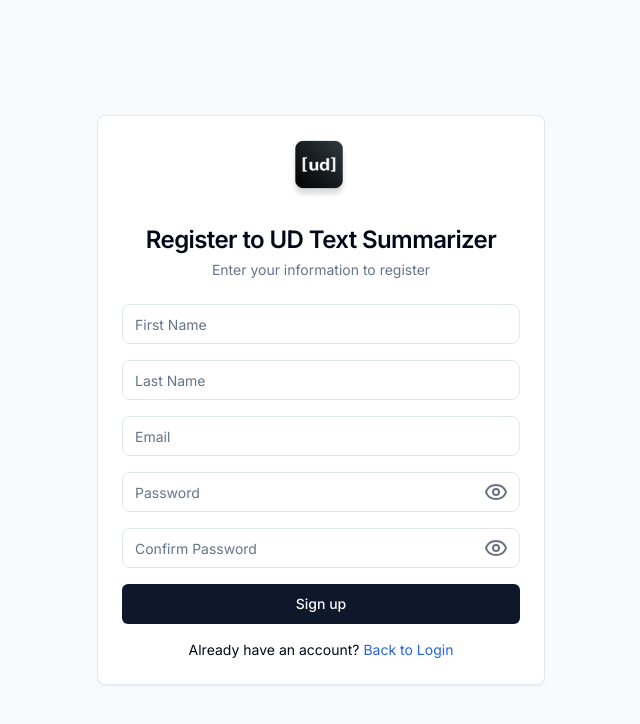
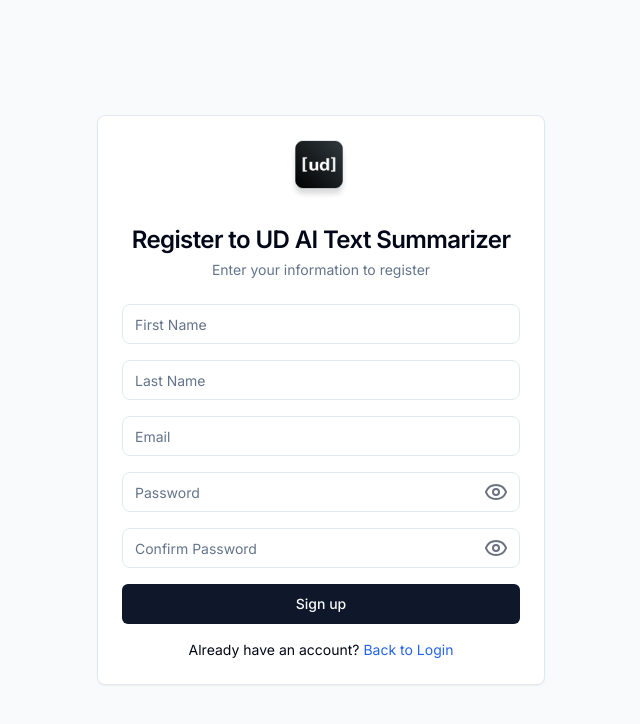
Before and after one commit to jaybecina/ud-text-summarizer, a Next.js app: page /signup in a window 1280 px wide. Shown: the top 724 px of the page, without its empty margins (319-959 px from the left). Built offline with nearby package versions, Linux system fonts and the light colour scheme; no server answers.

Commit message:
update title in signin and signup form

```diff
--- a/app/(auth)/signin/page.tsx
+++ b/app/(auth)/signin/page.tsx
@@ -18,7 +18,7 @@ export default function SignInPage() {
             />
           </div>
           <CardTitle className="text-2xl text-center">
-            Login to UD Text Summarizer
+            Login to UD AI Text Summarizer
           </CardTitle>
           <p className="text-sm text-muted-foreground">
             Enter your email and password to continue
--- a/app/(auth)/signup/page.tsx
+++ b/app/(auth)/signup/page.tsx
@@ -19,7 +19,7 @@ export default function SignUpPage() {
             />
           </div>
           <CardTitle className="text-2xl text-center">
-            Register to UD Text Summarizer
+            Register to UD AI Text Summarizer
           </CardTitle>
           <p className="text-sm text-muted-foreground">
             Enter your information to register
```
